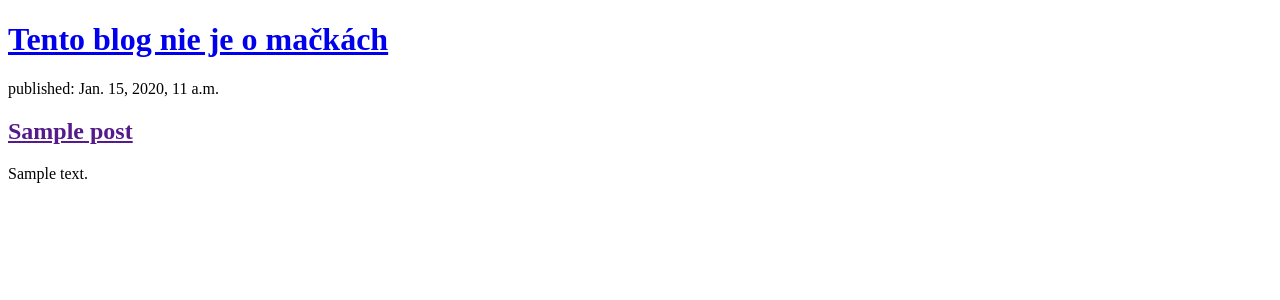
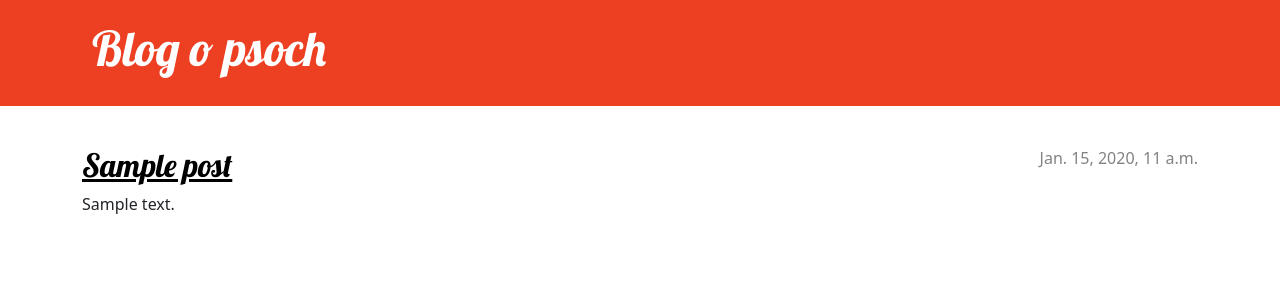
Before and after one commit to kamila3/my-first-blog, a Django app: page / in a window 1280 px wide. Shown: the top 300 px of the page. Run offline with Django 3.2, Linux system fonts and the light colour scheme; tables that the repository leaves empty hold one stand-in row (values such as "Sample post").

Commit message:
pridali sme template

```diff
--- /dev/null
+++ b/blog/static/css/blog.css
@@ -0,0 +1,70 @@
+.page-header {
+    background-color: #ed3f22;
+    margin-top: 0;
+    margin-bottom: 40px;
+    padding: 20px 20px 20px 40px;
+}
+
+.page-header h1,
+.page-header h1 a,
+.page-header h1 a:visited,
+.page-header h1 a:active {
+    color: #ffffff;
+    font-size: 36pt;
+    text-decoration: none;
+}
+
+h1,
+h2,
+h3,
+h4 {
+    font-family: 'Lobster', cursive;
+}
+
+.date {
+    color: #828282;
+}
+
+.save {
+    float: right;
+}
+
+.post-form textarea,
+.post-form input {
+    width: 100%;
+}
+
+.top-menu,
+.top-menu:hover,
+.top-menu:visited {
+    color: #bbdc2e;
+    float: right;
+    font-size: 26pt;
+    margin-right: 20px;
+}
+
+.post {
+    margin-bottom: 70px;
+}
+
+.post h2 a,
+.post h2 a:visited {
+    color: #000000;
+}
+
+.post > .date,
+.post > .actions {
+    float: right;
+}
+
+.btn-secondary,
+.btn-secondary:visited {
+    color: #C25100;
+    background: none;
+    border-color: #C25100;
+}
+
+.btn-secondary:hover {
+    color: #FFFFFF;
+    background-color: #C25100;
+}
--- /dev/null
+++ b/blog/templates/blog/base.html
@@ -0,0 +1,28 @@
+{% load static %}
+<!DOCTYPE html>
+<html>
+    <head>
+        <title>Psíky treba ľúbiť</title>
+        <link rel="stylesheet" href="https://cdn.jsdelivr.net/npm/bootstrap@5.1.3/dist/css/bootstrap.min.css" integrity="sha384-1BmE4kWBq78iYhFldvKuhfTAU6auU8tT94WrHftjDbrCEXSU1oBoqyl2QvZ6jIW3" crossorigin="anonymous">
+        <link rel="stylesheet" href="{% static 'css/blog.css' %}">
+        <link href="//fonts.googleapis.com/css?family=Lobster&subset=latin,latin-ext" rel="stylesheet" type="text/css">
+        <link rel="preconnect" href="https://fonts.googleapis.com">
+        <link rel="preconnect" href="https://fonts.gstatic.com" crossorigin>
+        <link href="https://fonts.googleapis.com/css2?family=Roboto:ital,wght@1,900&display=swap" rel="stylesheet">
+    </head>
+    <body>
+      <header class="page-header">
+        <div class="container">
+            <h1><a href="/">Blog o psoch</a></h1>
+        </div>
+      </header>
+      <main class="container">
+        <div class="row">
+            <div class="col">
+            {% block content %}
+            {% endblock %}
+            </div>
+        </div>
+      </main>
+    </body>
+    </html>
--- a/blog/templates/blog/post_list.html
+++ b/blog/templates/blog/post_list.html
@@ -1,21 +1,13 @@
-<!DOCTYPE html>
-<html>
-    <head>
-        <title>Psíky treba ľúbiť</title>
-    </head>
-    <body>
-        <header>
-            <h1><a href="/">Tento blog nie je o mačkách</a></h1>
-        </header>
+{% extends 'blog/base.html' %}
 
-
-          {% for post in posts %}
-          <article>
-              <time>published: {{ post.published_date }}</time>
-              <h2><a href="">{{ post.title }}</a></h2>
-              <p>{{ post.text|linebreaksbr }}</p>
-          </article>
-          {% endfor %}
-
-    </body>
-</html>
+{% block content %}
+    {% for post in posts %}
+        <article class="post">
+            <time class="date">
+                {{ post.published_date }}
+            </time>
+            <h2><a href="{% url 'post_detail' pk=post.pk %}">{{ post.title }}</a></h2>
+            <p>{{ post.text|linebreaksbr }}</p>
+        </article>
+    {% endfor %}
+{% endblock %}
--- a/blog/urls.py
+++ b/blog/urls.py
@@ -3,4 +3,5 @@ from . import views
 
 urlpatterns = [
     path('', views.post_list, name='post_list'),
+    path('post/<int:pk>/', views.post_detail, name='post_detail'),
 ]
--- a/blog/views.py
+++ b/blog/views.py
@@ -1,4 +1,4 @@
-from django.shortcuts import render
+from django.shortcuts import render, get_object_or_404
 from django.utils import timezone
 from .models import Post
 # Create your views here.
@@ -6,3 +6,7 @@ from .models import Post
 def post_list(request):
     posts = Post.objects.filter(published_date__lte=timezone.now()).order_by('published_date')
     return render(request, 'blog/post_list.html', {'posts': posts})
+
+def post_detail(request, pk):
+    post = get_object_or_404(Post, pk=pk)
+    return render(request, 'blog/post_detail.html', {'post': post})
```
Also changed, not shown: blog/templates/blog/post_detail.html (added, +13 -0 lines).
